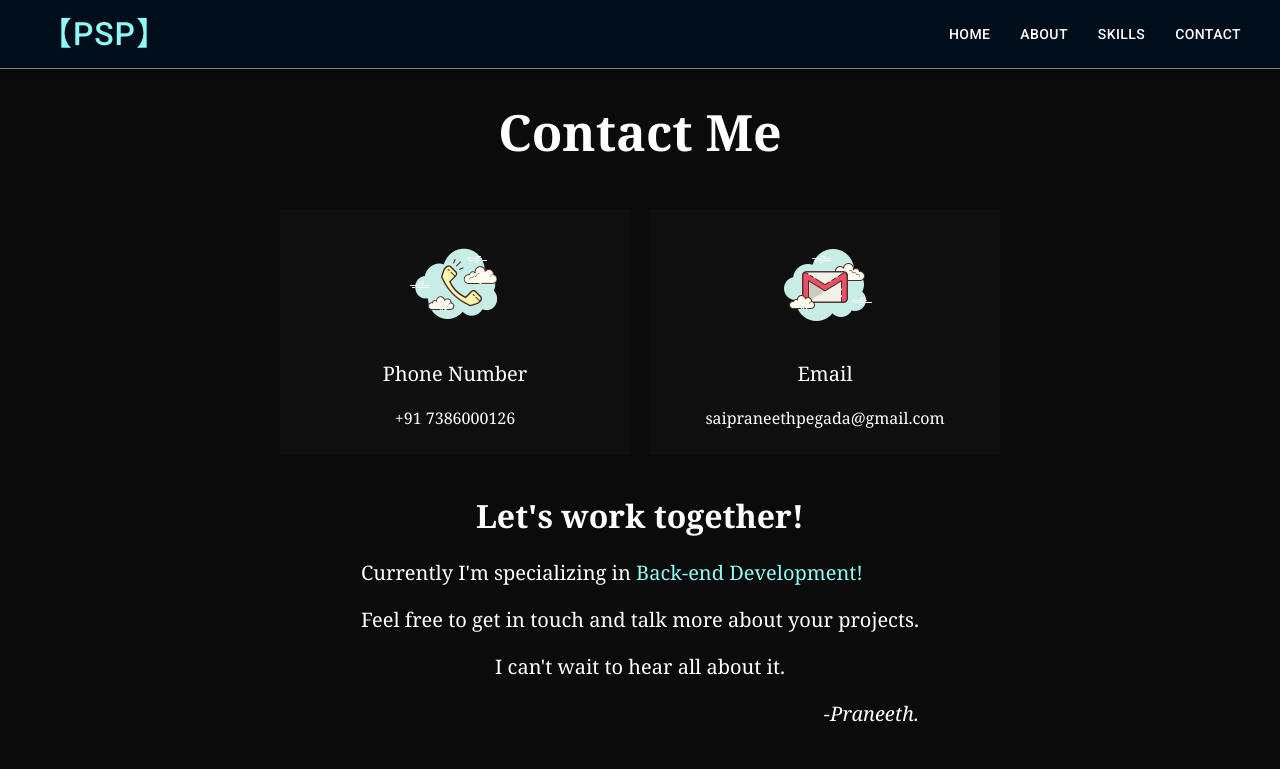
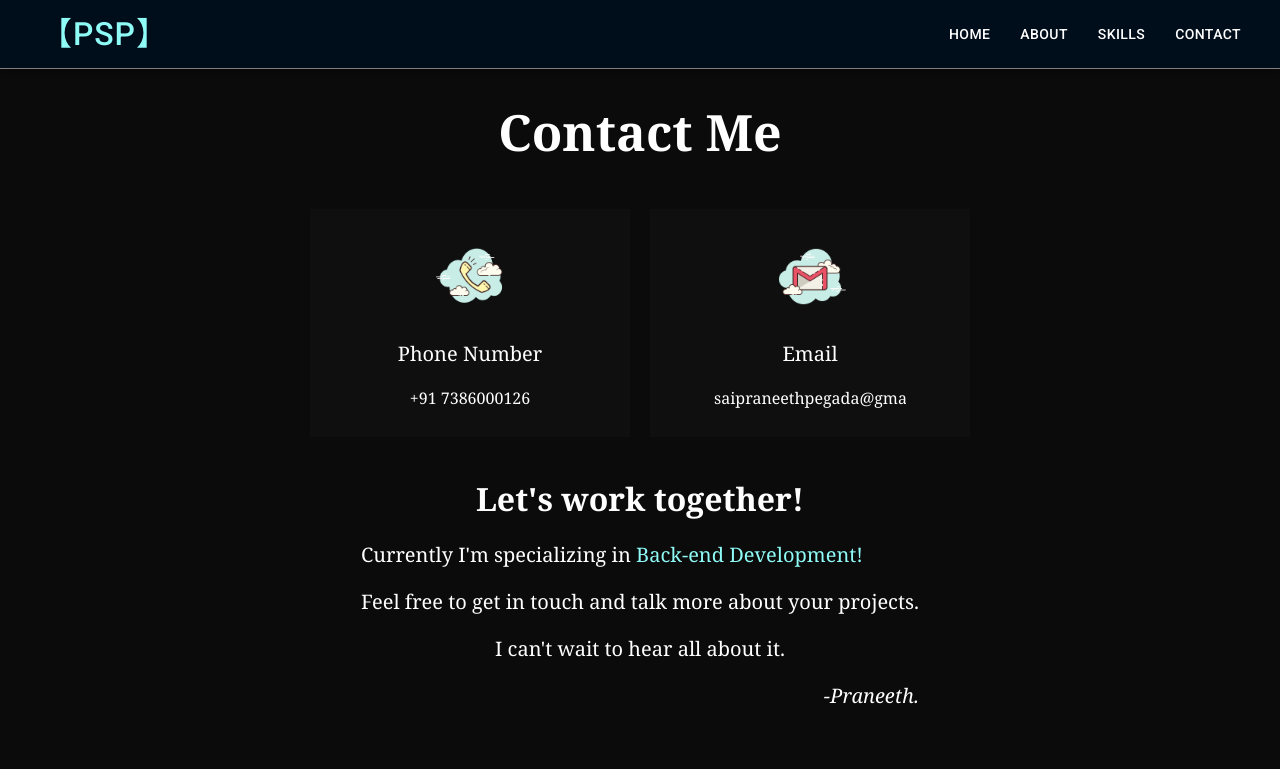
Before and after one commit to SaiPraneethPegada/portfolio, a React (Create React App) app: page /contact in a window 1280 px wide. Shown: the top 769 px of the page. Built offline with nearby package versions, Linux system fonts and the light colour scheme.

Commit message:
Text wrap

```diff
--- a/src/components/Contact/Contact.css
+++ b/src/components/Contact/Contact.css
@@ -8,9 +8,23 @@
 
 .contactdetails>div {
     background-color: rgba(97, 97, 97, 0.051);
-    padding: 10px 50px;
+    padding: 1vw 5vw;
     margin: 10px;
-    width: 250px;
+    width: 15vw;
+}
+
+#text-wrap {
+    display: block;
+    width: 15vw;
+    overflow: auto;
+}
+
+#text-wrap::-webkit-scrollbar {
+    display: none;
+}
+
+.textCenter > p > img {
+    width: 6vw;
 }
 
 .footerContent {
--- a/src/components/Contact/Contact.js
+++ b/src/components/Contact/Contact.js
@@ -30,7 +30,7 @@ export default function Contact() {
                 <img src={item.image} alt={item.title} />
               </p>
               <p className="sizing">{item.title}</p>
-              <p>{item.value}</p>
+              <p id="text-wrap">{item.value}</p>
             </div>
           ))}
         </div>
--- a/src/index.css
+++ b/src/index.css
@@ -2,14 +2,10 @@ body {
   margin: 0;
   background-color: rgba(0, 0, 0, 0.958);
   color: white;
-  /* background-color: white;
-  color: black; */
-  /* font-family: -apple-system, BlinkMacSystemFont, 'Segoe UI', 'Roboto', 'Oxygen',
-    'Ubuntu', 'Cantarell', 'Fira Sans', 'Droid Sans', 'Helvetica Neue',
-    sans-serif; */
   font-family: Georgia, 'Times New Roman', Times, serif;
   -webkit-font-smoothing: antialiased;
   -moz-osx-font-smoothing: grayscale;
+  overflow-x: hidden;
 }
 
 code {
```
